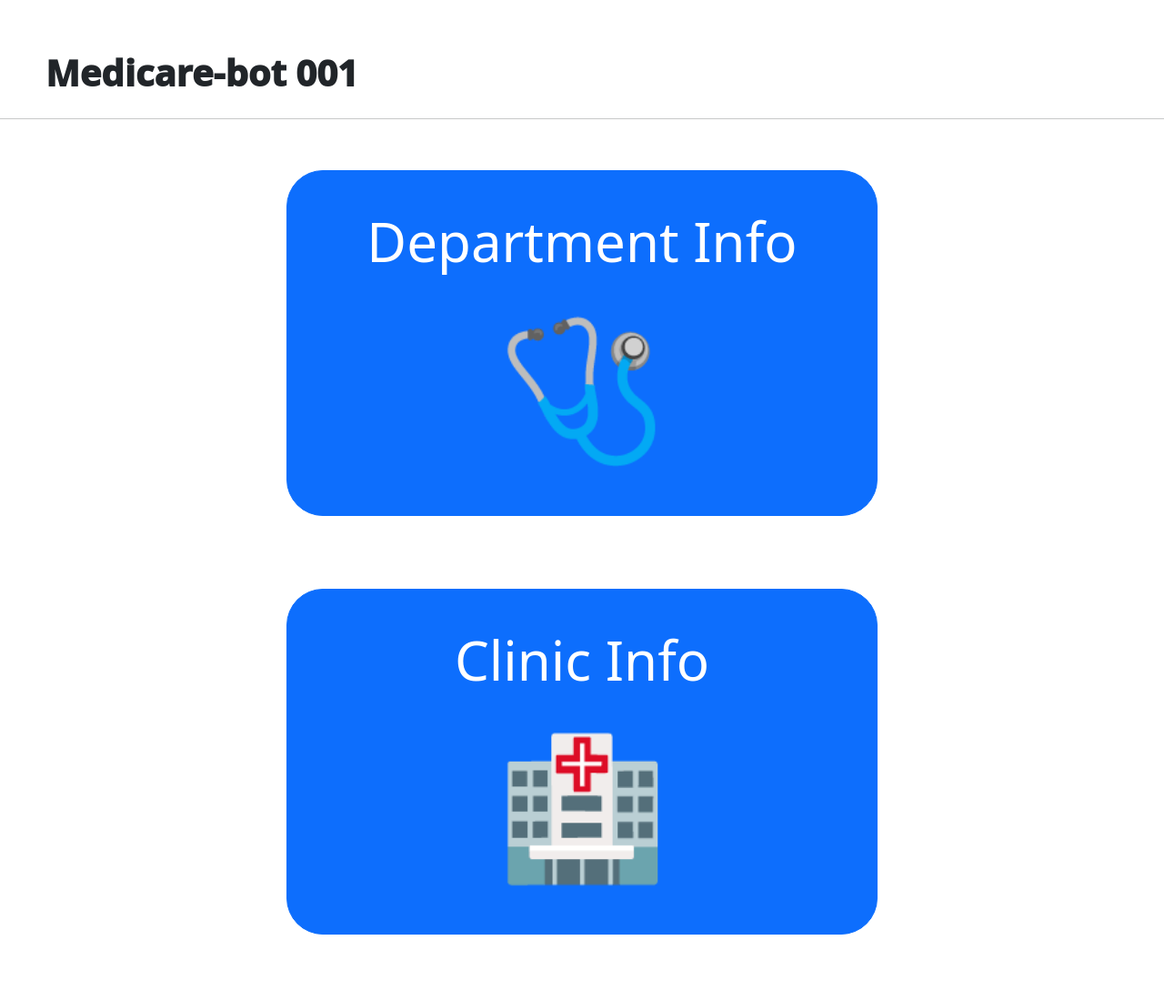
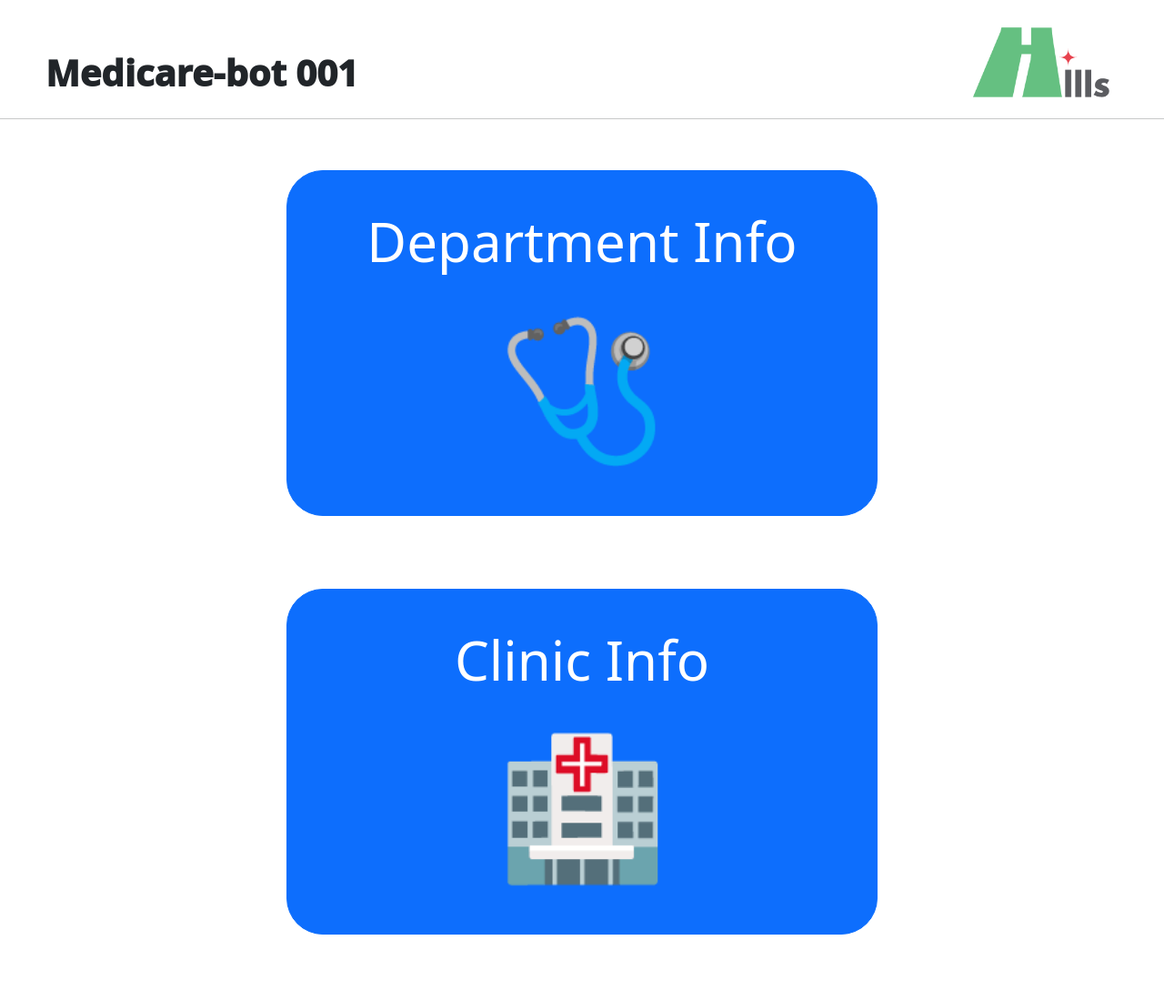
Before and after one commit to jakebaebaek/Medicare, a website: page generalInfo.html in a window 1280 px wide. Shown: the top 1100 px of the page at 91% size. Drawn offline with nearby package versions, Linux system fonts and the light colour scheme.

Commit message:
fix logo

```diff
--- a/generalInfo.html
+++ b/generalInfo.html
@@ -13,6 +13,7 @@
 <body>
     <div class="logo">
         <span>Medicare-bot 001</span>
+        <img src="./pics/logo.png" />
     </div>
     <hr>
     <div class="container">
```
